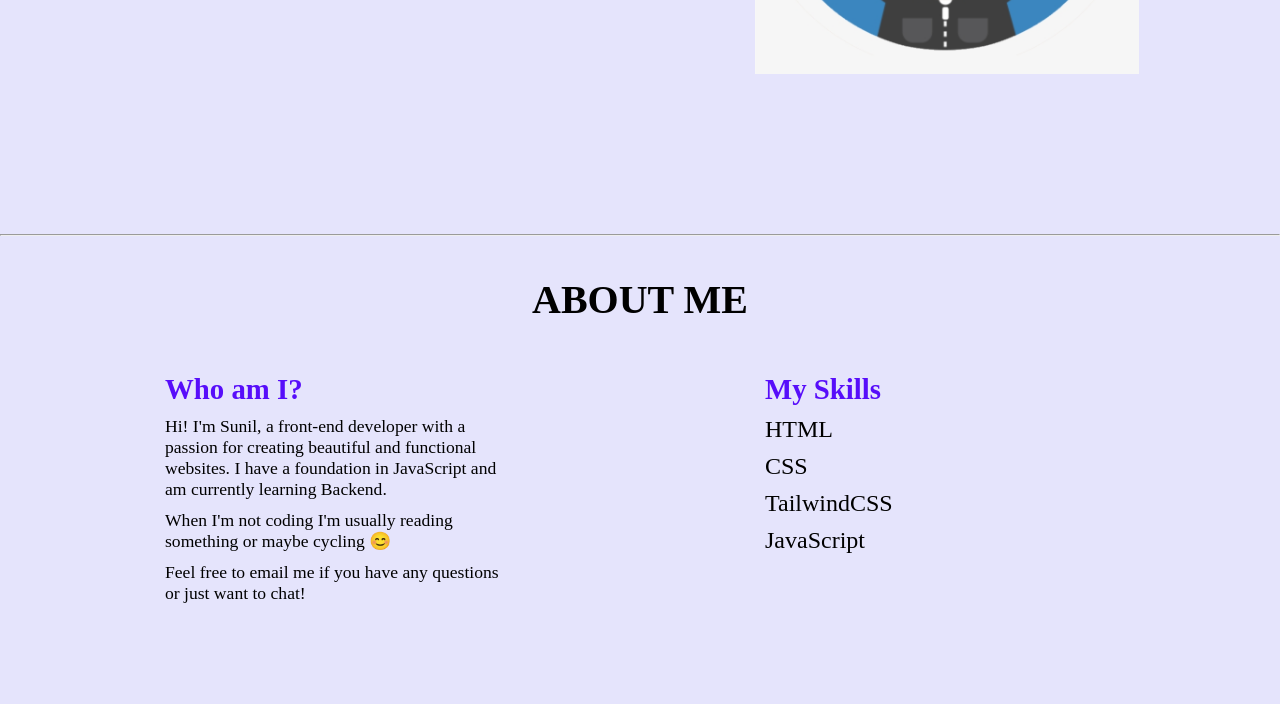
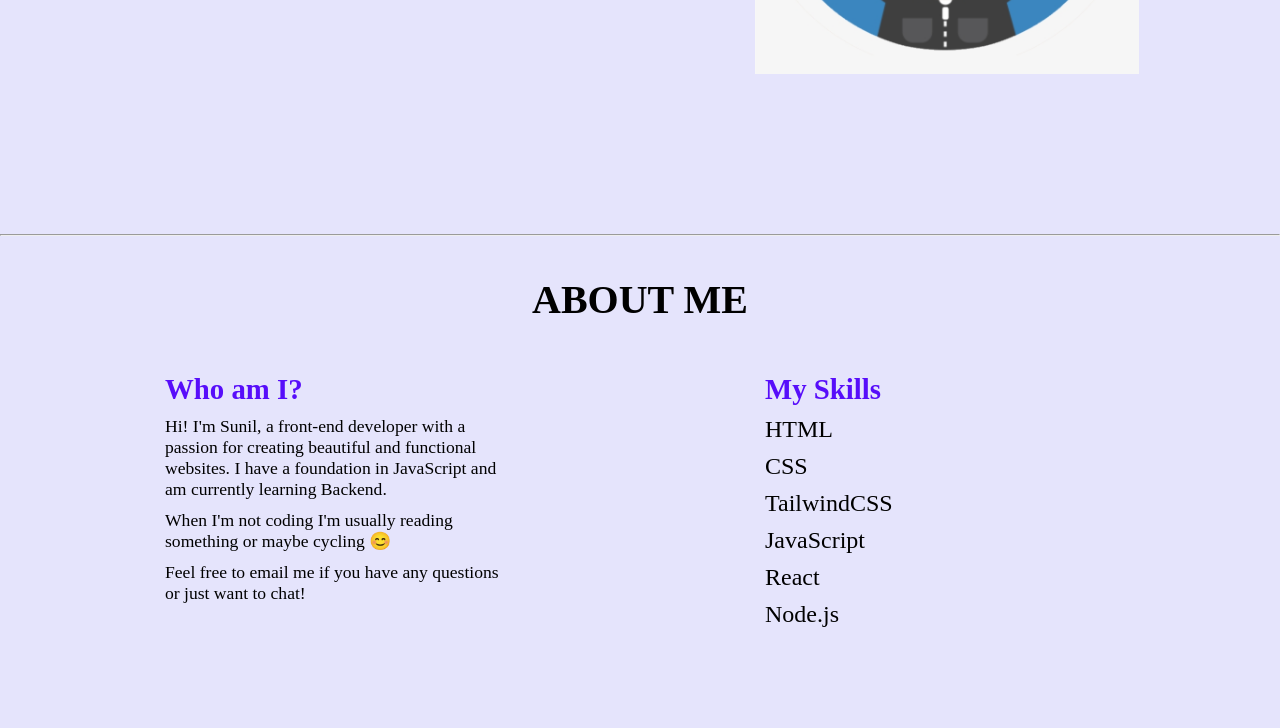
Before and after one commit to sunilbastola1/My_Portfolio_Website, a plain HTML site: page index.html in a window 1280 px wide. Shown: the part 486-1214 px from the top of the page. Before the commit the page ends 1190 px from the top, so only its background shows below. Drawn offline with Linux system fonts and the light colour scheme.

Commit message:
Update skills section

```diff
--- a/index.html
+++ b/index.html
@@ -50,6 +50,8 @@
                     <p class = "p-about-skills">CSS</p>
                     <p class = "p-about-skills">TailwindCSS</p>
                     <p class = "p-about-skills">JavaScript</p>
+                    <p class = "p-about-skills">React</p>
+                    <p class = "p-about-skills">Node.js</p>
                     <!-- <p class = "p-about-skills">Python</p> -->
                 </div>
             </div>
```
